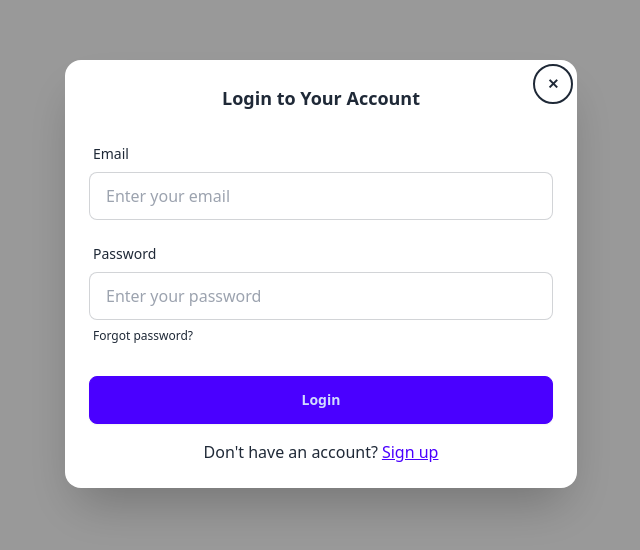
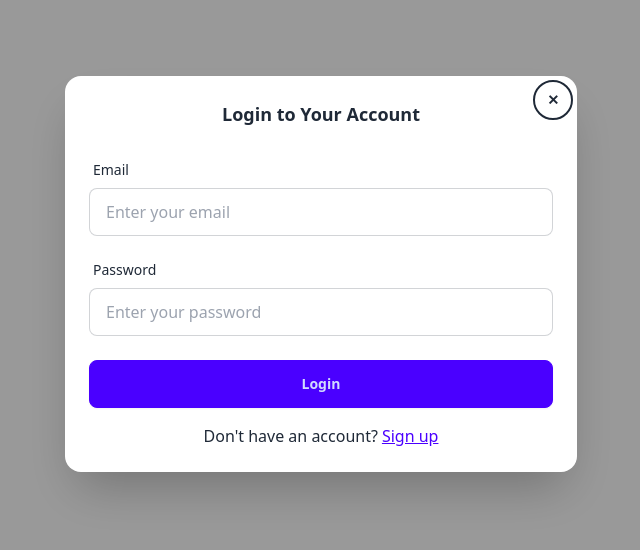
Before and after one commit to dhruvjain-github/Hackathon-Tracker, a React (Vite) app in the folder client/: page /login in a window 1280 px wide. Shown: the part 126-676 px from the top of the page, without its empty margins (319-959 px from the left). Built offline with nearby package versions, Linux system fonts and the light colour scheme.

Commit message:
Added login functionality

```diff
--- a/client/src/App.jsx
+++ b/client/src/App.jsx
@@ -14,6 +14,7 @@ function App() {
       <Route path='/map' element={<MapPage/>}/>
       <Route path='/login' element={<Login/>}/>
       <Route path='/signup' element={<Signup/>}/>
+
     </Routes>
    </div>
   )
--- a/client/src/components/Login.jsx
+++ b/client/src/components/Login.jsx
@@ -1,27 +1,67 @@
-import React, { useEffect } from 'react';
-import { Link } from 'react-router-dom';
+import React, { useEffect, useState } from 'react';
+import { Link, useNavigate } from 'react-router-dom';
+import axios from 'axios';
+import { toast, Toaster } from 'react-hot-toast';
 
 function Login() {
+  const [Email, setEmail] = useState("");
+  const [Password, setPassword] = useState("");
+  const navigate = useNavigate();
 
   // Automatically open the modal when the component mounts
   useEffect(() => {
     document.getElementById('login_modal').showModal();
   }, []);
 
+  const handleSubmit = async (e) => {
+    e.preventDefault();
+
+    const logindata = {
+      email: Email,
+      password: Password,
+    };
+    console.log("Submitting login data");
+
+    try {
+
+      const response = await axios.post("http://localhost:4000/api/auth/login", logindata);
+      console.log('Login successful:', response.data);
+      toast.success("Login successful!");
+
+      setEmail("");
+      setPassword("");
+
+      setTimeout(() => {
+        navigate('/');  // Navigate to home page
+      }, 2000);
+
+    } catch (error) {
+      // Log specific error or a generic error message
+      const errorMessage = error.response?.data?.message || "Login failed! Please try again.";
+      console.error('Login failed:', errorMessage);
+      toast.error(errorMessage);
+    }
+  };
+
+  const handleCloseModal = () => {
+    document.getElementById('login_modal').close();  // Close the modal
+  };
+
   return (
     <div>
+      <Toaster />
       {/* Modal Component */}
       <dialog id="login_modal" className="modal">
         <div className="modal-box relative">
           {/* Close Button */}
-          <Link to='/' className="btn btn-sm btn-circle btn-ghost absolute right-2 top-2" >
+          <button onClick={handleCloseModal} className="btn btn-sm btn-circle btn-ghost absolute right-2 top-2">
             ✕
-          </Link>
-
+          </button>
 
           {/* Modal Heading */}
           <h3 className="font-bold text-lg text-center">Login to Your Account</h3>
 
+          <form onSubmit={handleSubmit}>
             {/* Email Input */}
             <div className="form-control mt-6">
               <label className="label">
@@ -31,6 +71,9 @@ function Login() {
                 type="email"
                 placeholder="Enter your email"
                 className="input input-bordered w-full"
+                value={Email}
+                onChange={(e) => setEmail(e.target.value)}
+                required  // Add required for form validation
               />
             </div>
 
@@ -43,21 +86,17 @@ function Login() {
                 type="password"
                 placeholder="Enter your password"
                 className="input input-bordered w-full"
+                value={Password}
+                onChange={(e) => setPassword(e.target.value)}
+                required  // Add required for form validation
               />
-            <label className="label">
-              <Link
-                to="/forgot-password"
-                className="label-text-alt link link-hover"
-              >
-                Forgot password?
-              </Link>
-            </label>
             </div>
 
             {/* Submit Button */}
             <div className="form-control mt-6">
               <button className="btn btn-primary">Login</button>
             </div>
+          </form>
 
           {/* Signup Link */}
           <div className="text-center mt-4">
```
Also changed, not shown: 1 other file (tests, documents, lock files or other folders). Lines whose indentation alone changed are shown as unchanged.
